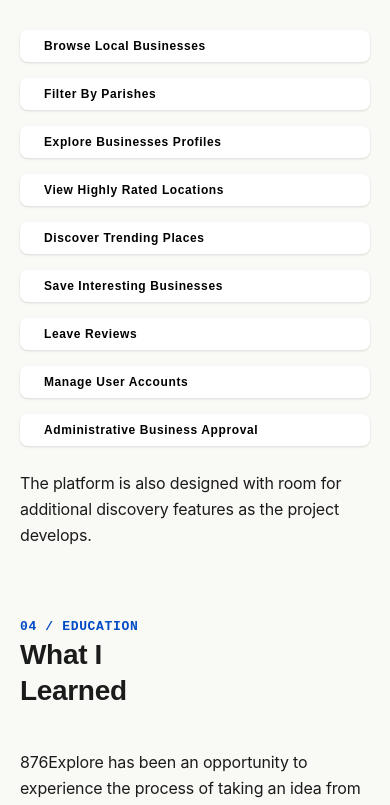
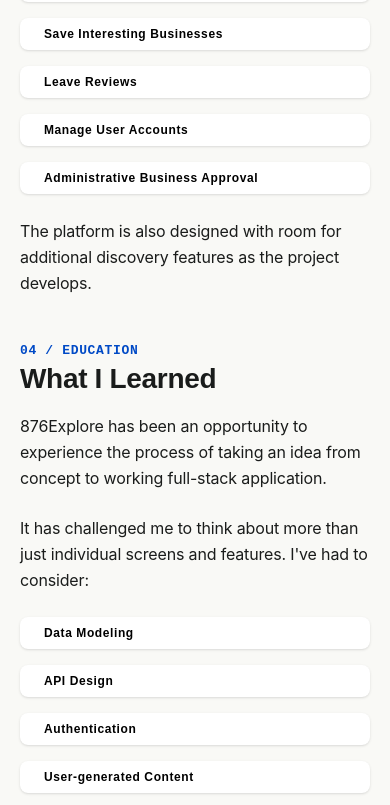
Before and after one commit to Kim-one/personal-website, a Next.js app: page /projects/876explore in a window 390 px wide. Shown: the part 1694-2499 px from the top of the page. Built offline with nearby package versions, Linux system fonts and the light colour scheme.

Commit message:
improved responsiveness project case study pages

```diff
--- a/app/projects/[slug]/page.tsx
+++ b/app/projects/[slug]/page.tsx
@@ -44,8 +44,8 @@
 
     return (
         <div className={'w-full bg-surface'}>
-            <div className={'max-w-[350px] lg:max-w-[1120px] mx-auto'}>
-                <div className={'pt-16'}>
+            <div className={'max-w-[350px] py-space-md lg:py-space-2xl lg:max-w-[1120px] mx-auto'}>
+                <div className={''}>
                     <div className={'flex justify-between group'}>
                         <a href={'/projects'} className={'inline-flex items-center gap-space-xs text-label-md text-on-surface-variant font-label-md hover:text-primary hover:cursor-pointer'}>
                             <ArrowLeft size={16}/>
--- a/components/CaseStudySection.tsx
+++ b/components/CaseStudySection.tsx
@@ -10,18 +10,18 @@
 export const CaseStudySection = ({index,label,title,children}:SectionProps) => {
     return (
         <div>
-            <div className={'grid grid-cols-1 lg:grid-cols-12 gap-space-xl'}>
-                <div className={'col-span-4'}>
+            <div className={'grid grid-cols-1 gap-space-md lg:grid-cols-12 lg:gap-space-xl'}>
+                <div className={'lg:col-span-4'}>
                     <div className={'sticky top-24 space-y-space-md'}>
                         <span className={'text-code-sm font-code-sm font-semibold text-primary uppercase tracking-wider'}>
                             {index} / {label}
                         </span>
-                        <h2 className={'md:text-headline-lg md:font-headline-lg text-headline-lg-mobile font-headline-lg-mobile text-on-surface'}>
+                        <h2 className={'lg:text-headline-lg lg:font-headline-lg text-headline-lg-mobile font-headline-lg-mobile text-on-surface'}>
                             {title}
                         </h2>
                     </div>
                 </div>
-                <div className={'col-span-8 space-y-space-lg'}>
+                <div className={'lg:col-span-8 space-y-space-lg'}>
                     {children}
                 </div>
             </div>
--- a/components/projects/pages/876Explore.tsx
+++ b/components/projects/pages/876Explore.tsx
@@ -14,7 +14,7 @@
 
 export const Explore = () => {
     return (
-        <div className={'py-space-2xl space-y-space-2xl'}>
+        <div className={'py-space-md space-y-space-xl lg:py-space-2xl lg:space-y-space-2xl'}>
             <CaseStudySection index={'01'} label={'Motivation'} title={'The Idea'}>
                 <p className={'text-body-md font-body-md text-on-surface leading-relaxed'}>
                     876Explore started with a simple question:
--- a/components/projects/pages/bookish.tsx
+++ b/components/projects/pages/bookish.tsx
@@ -23,7 +23,7 @@
 
 export const Bookish = () => {
     return (
-        <div className={'py-space-2xl space-y-space-2xl'}>
+        <div className={'py-space-md space-y-space-xl lg:py-space-2xl lg:space-y-space-2xl'}>
             <CaseStudySection index={'01'} label={'Motivation'} title={'The Idea'}>
                 <p className={'font-body-lg text-body-lg text-on-surface leading-relaxed'}>
                     I love books, but having a large TRB can create a funny problem: sometimes having too many books
--- a/components/projects/pages/rentalhist.tsx
+++ b/components/projects/pages/rentalhist.tsx
@@ -7,7 +7,7 @@
 
 export const Rentalhist = () => {
     return (
-        <div className={'py-space-2xl space-y-space-2xl'}>
+        <div className={'py-space-md space-y-space-xl lg:py-space-2xl lg:space-y-space-2xl'}>
             <CaseStudySection index={'01'} label={'Overview'} title={'Overview'}>
                 <p className={'text-body-lg font-body-lg leading-relaxed text-on-surface'}>
                     RentalHist is a rental property platform designed to help property owners and managers manage their
```
